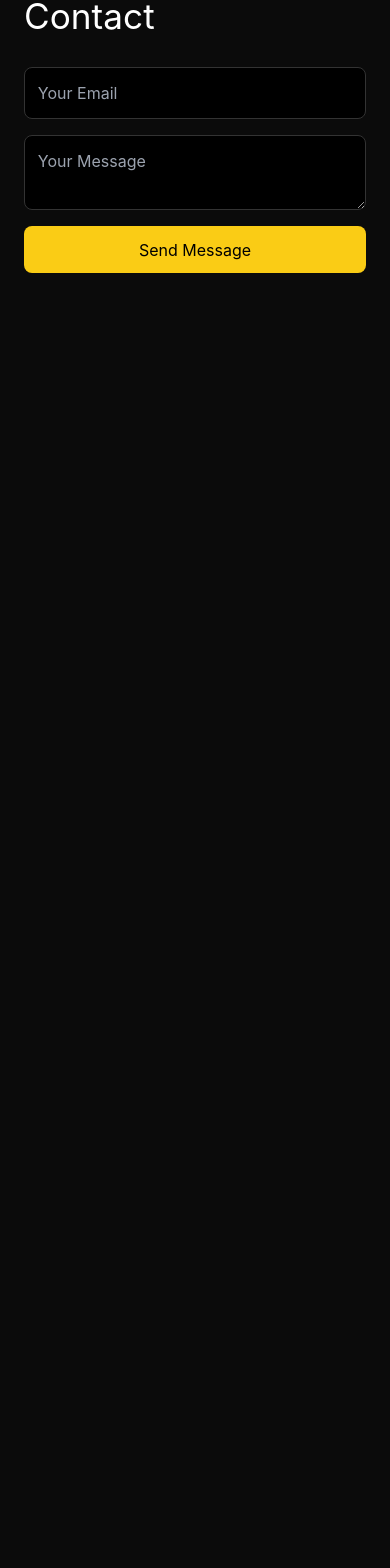
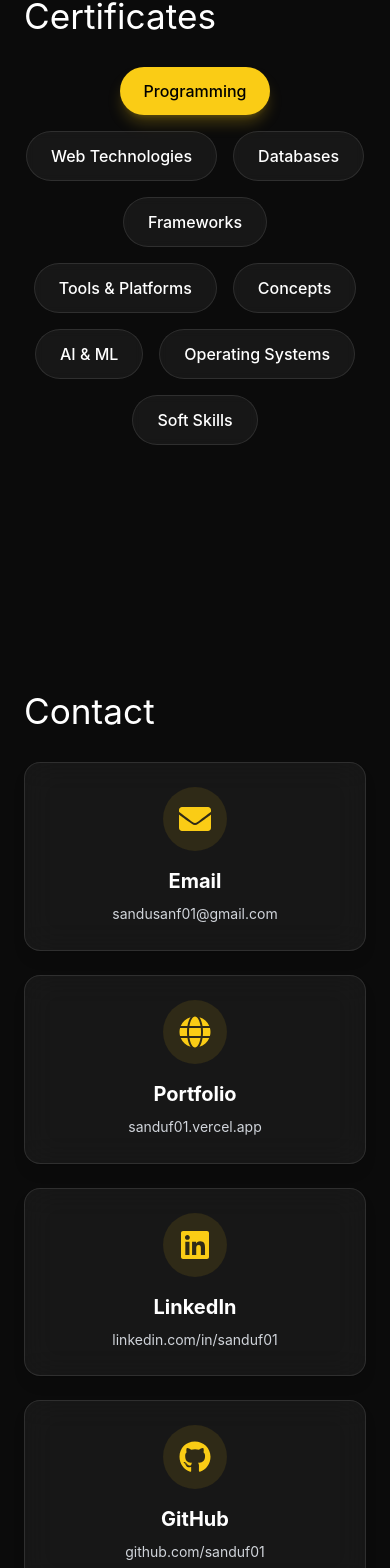
Before and after one commit to sanduf01/my-portfolio, a React (Vite) app in the folder portfolio/: page / in a window 390 px wide. Shown: the part 8432-10000 px from the top of the page. Before the commit the page ends 8801 px from the top, so only its background shows below. Built offline with nearby package versions, Linux system fonts and the light colour scheme.

Commit message:
added certificate tabs and contact details

```diff
--- a/portfolio/src/App.jsx
+++ b/portfolio/src/App.jsx
@@ -30,7 +30,10 @@ import {
   FaComments,
   FaCalendarAlt,
   FaSyncAlt,
-  FaGraduationCap
+  FaGraduationCap,
+  FaEnvelope,
+  FaGlobe,
+  FaLinkedin
 } from "react-icons/fa";
 
 export default function App() {
@@ -128,6 +131,53 @@ export default function App() {
     : projects.filter(project => project.category === activeFilter);
 
   const [activeSkillTab, setActiveSkillTab] = useState("Programming");
+
+  const [activeCertTab, setActiveCertTab] = useState("Programming");
+
+  const certificatesData = {
+    Programming: [],
+    "Web Technologies": [],
+    Databases: [],
+    Frameworks: [],
+    "Tools & Platforms": [
+      {
+        title: "Networking Essentials",
+        issuer: "Cisco Networking Academy",
+        date: "Jan 2025",
+        icon: FaCodeBranch
+      },
+      {
+        title: "Codeless Test Automation",
+        issuer: "Test Automation University",
+        date: "2025",
+        icon: FaTools
+      }
+    ],
+    Concepts: [
+      {
+        title: "Online Learning Program",
+        issuer: "CODL, University of Moratuwa",
+        date: "2023",
+        icon: FaGraduationCap
+      }
+    ],
+    "AI & ML": [
+      {
+        title: "Stay Ahead of the AI Curve",
+        issuer: "Google",
+        date: "Nov 2025",
+        icon: FaBrain
+      },
+      {
+        title: "Intro to Machine Learning",
+        issuer: "Kaggle",
+        date: "Jun 2025",
+        icon: FaBrain
+      }
+    ],
+    "Operating Systems": [],
+    "Soft Skills": []
+  };
 
   const skillsData = {
     Programming: [
@@ -500,14 +550,159 @@ export default function App() {
         </ul>
       </section>
 
+      {/* CERTIFICATES */}
+      <section className="section" id="certificates">
+        <motion.h2
+          initial={{ opacity: 0, y: 20 }}
+          whileInView={{ opacity: 1, y: 0 }}
+          transition={{ duration: 0.6 }}
+          viewport={{ once: true }}
+        >
+          Certificates
+        </motion.h2>
+
+        {/* Certificate Tabs */}
+        <motion.div
+          initial={{ opacity: 0, y: 20 }}
+          whileInView={{ opacity: 1, y: 0 }}
+          transition={{ duration: 0.6, delay: 0.2 }}
+          viewport={{ once: true }}
+          className="flex flex-wrap justify-center gap-4 mb-12"
+        >
+          {Object.keys(certificatesData).map((tab) => (
+            <button
+              key={tab}
+              onClick={() => setActiveCertTab(tab)}
+              className={`px-6 py-3 rounded-full font-medium transition-all duration-300 ${
+                activeCertTab === tab
+                  ? "bg-yellowBrand text-black shadow-lg shadow-yellowBrand/25"
+                  : "bg-white/5 text-white hover:bg-white/10 backdrop-blur-sm border border-white/10"
+              }`}
+            >
+              {tab}
+            </button>
+          ))}
+        </motion.div>
+
+        {/* Certificates Grid */}
+        <motion.div
+          key={activeCertTab}
+          initial={{ opacity: 0, y: 20 }}
+          animate={{ opacity: 1, y: 0 }}
+          transition={{ duration: 0.6 }}
+          className="grid grid-cols-1 md:grid-cols-2 lg:grid-cols-3 gap-6"
+        >
+          {certificatesData[activeCertTab].map((cert, index) => (
+            <motion.div
+              key={cert.title}
+              initial={{ opacity: 0, y: 20 }}
+              animate={{ opacity: 1, y: 0 }}
+              transition={{ duration: 0.6, delay: index * 0.1 }}
+              whileHover={{ y: -8, scale: 1.02 }}
+              className="group relative bg-white/5 backdrop-blur-lg rounded-2xl p-6 border border-white/10 hover:border-yellowBrand/30 transition-all duration-300 shadow-lg hover:shadow-2xl hover:shadow-yellowBrand/10"
+            >
+              {/* Icon */}
+              <div className="flex justify-center mb-4">
+                <div className="p-4 bg-yellowBrand/10 rounded-full group-hover:bg-yellowBrand/20 transition-colors duration-300">
+                  <cert.icon className="w-8 h-8 text-yellowBrand" />
+                </div>
+              </div>
+
+              {/* Certificate Title */}
+              <h3 className="text-xl font-bold text-white text-center mb-2 group-hover:text-yellowBrand transition-colors">
+                {cert.title}
+              </h3>
+
+              {/* Issuer */}
+              <p className="text-yellowBrand text-sm font-medium text-center mb-2">
+                {cert.issuer}
+              </p>
+
+              {/* Date */}
+              <div className="text-center">
+                <span className="inline-block px-3 py-1 bg-white/10 text-xs text-gray-300 rounded-md border border-white/20">
+                  {cert.date}
+                </span>
+              </div>
+
+              {/* Hover Glow Effect */}
+              <div className="absolute inset-0 bg-gradient-to-r from-yellowBrand/0 via-yellowBrand/5 to-yellowBrand/0 opacity-0 group-hover:opacity-100 transition-opacity duration-300 rounded-2xl pointer-events-none" />
+            </motion.div>
+          ))}
+        </motion.div>
+      </section>
+
       {/* CONTACT */}
       <section className="section" id="contact">
-        <h2>Contact</h2>
-        <form className="contact">
-          <input placeholder="Your Email" />
-          <textarea placeholder="Your Message" />
-          <button>Send Message</button>
-        </form>
+        <motion.h2
+          initial={{ opacity: 0, y: 20 }}
+          whileInView={{ opacity: 1, y: 0 }}
+          transition={{ duration: 0.6 }}
+          viewport={{ once: true }}
+        >
+          Contact
+        </motion.h2>
+        <div className="grid grid-cols-1 md:grid-cols-2 lg:grid-cols-4 gap-6">
+          {[
+            {
+              title: "Email",
+              value: "sandusanf01@gmail.com",
+              icon: FaEnvelope,
+              link: "mailto:sandusanf01@gmail.com"
+            },
+            {
+              title: "Portfolio",
+              value: "sanduf01.vercel.app",
+              icon: FaGlobe,
+              link: "https://sanduf01.vercel.app"
+            },
+            {
+              title: "LinkedIn",
+              value: "linkedin.com/in/sanduf01",
+              icon: FaLinkedin,
+              link: "https://linkedin.com/in/sanduf01"
+            },
+            {
+              title: "GitHub",
+              value: "github.com/sanduf01",
+              icon: FaGithub,
+              link: "https://github.com/sanduf01"
+            }
+          ].map((contact, index) => (
+            <motion.a
+              key={contact.title}
+              href={contact.link}
+              target="_blank"
+              rel="noopener noreferrer"
+              initial={{ opacity: 0, y: 20 }}
+              whileInView={{ opacity: 1, y: 0 }}
+              transition={{ duration: 0.6, delay: index * 0.1 }}
+              viewport={{ once: true }}
+              whileHover={{ y: -8, scale: 1.05 }}
+              className="group relative bg-white/5 backdrop-blur-lg rounded-2xl p-6 border border-white/10 hover:border-yellowBrand/30 transition-all duration-300 shadow-lg hover:shadow-2xl hover:shadow-yellowBrand/10 block"
+            >
+              {/* Icon */}
+              <div className="flex justify-center mb-4">
+                <div className="p-4 bg-yellowBrand/10 rounded-full group-hover:bg-yellowBrand/20 transition-colors duration-300">
+                  <contact.icon className="w-8 h-8 text-yellowBrand" />
+                </div>
+              </div>
+
+              {/* Contact Title */}
+              <h3 className="text-xl font-bold text-white text-center mb-2 group-hover:text-yellowBrand transition-colors">
+                {contact.title}
+              </h3>
+
+              {/* Contact Value */}
+              <p className="text-gray-300 text-sm text-center leading-relaxed">
+                {contact.value}
+              </p>
+
+              {/* Hover Glow Effect */}
+              <div className="absolute inset-0 bg-gradient-to-r from-yellowBrand/0 via-yellowBrand/5 to-yellowBrand/0 opacity-0 group-hover:opacity-100 transition-opacity duration-300 rounded-2xl pointer-events-none" />
+            </motion.a>
+          ))}
+        </div>
       </section>
 
     </main>
```
